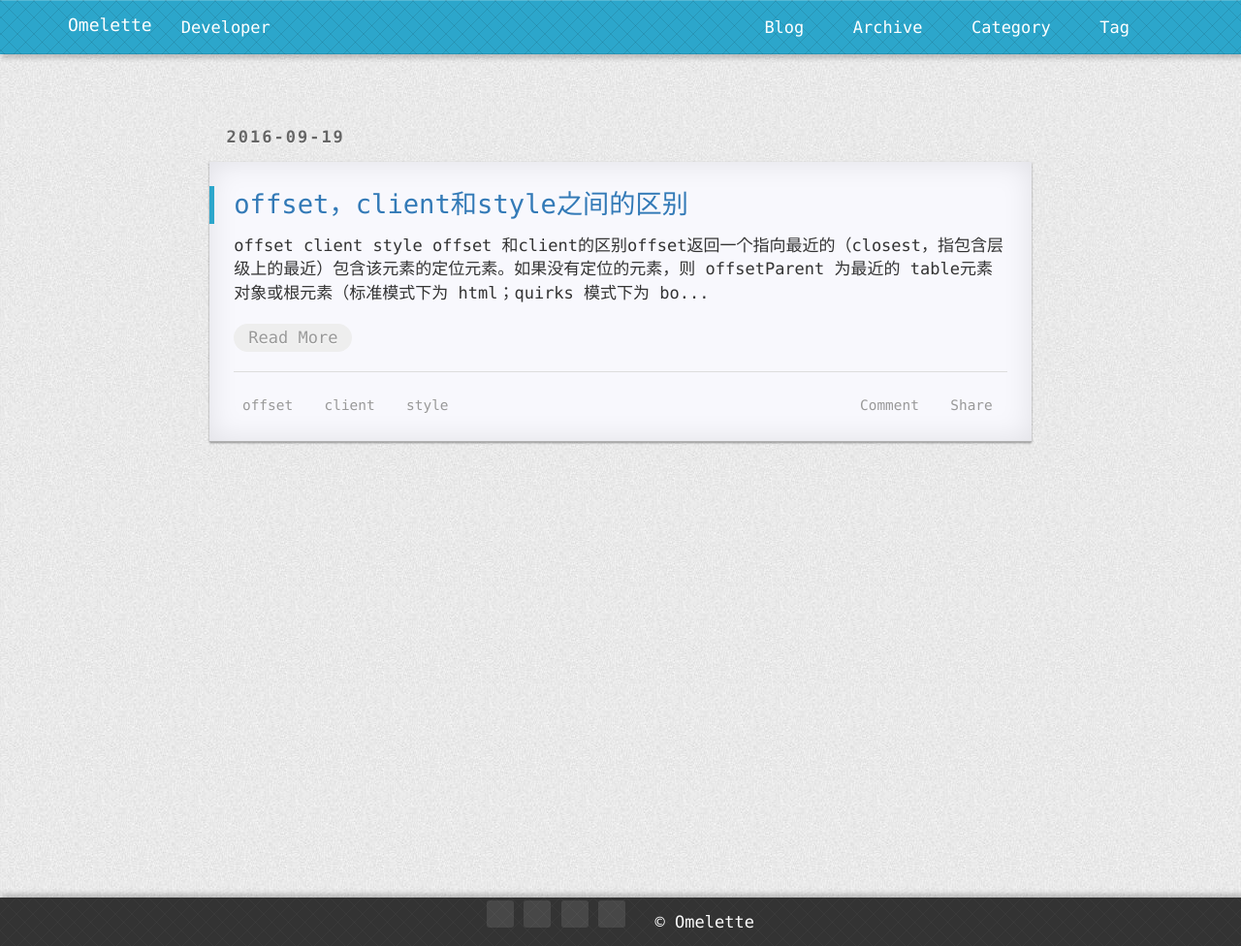
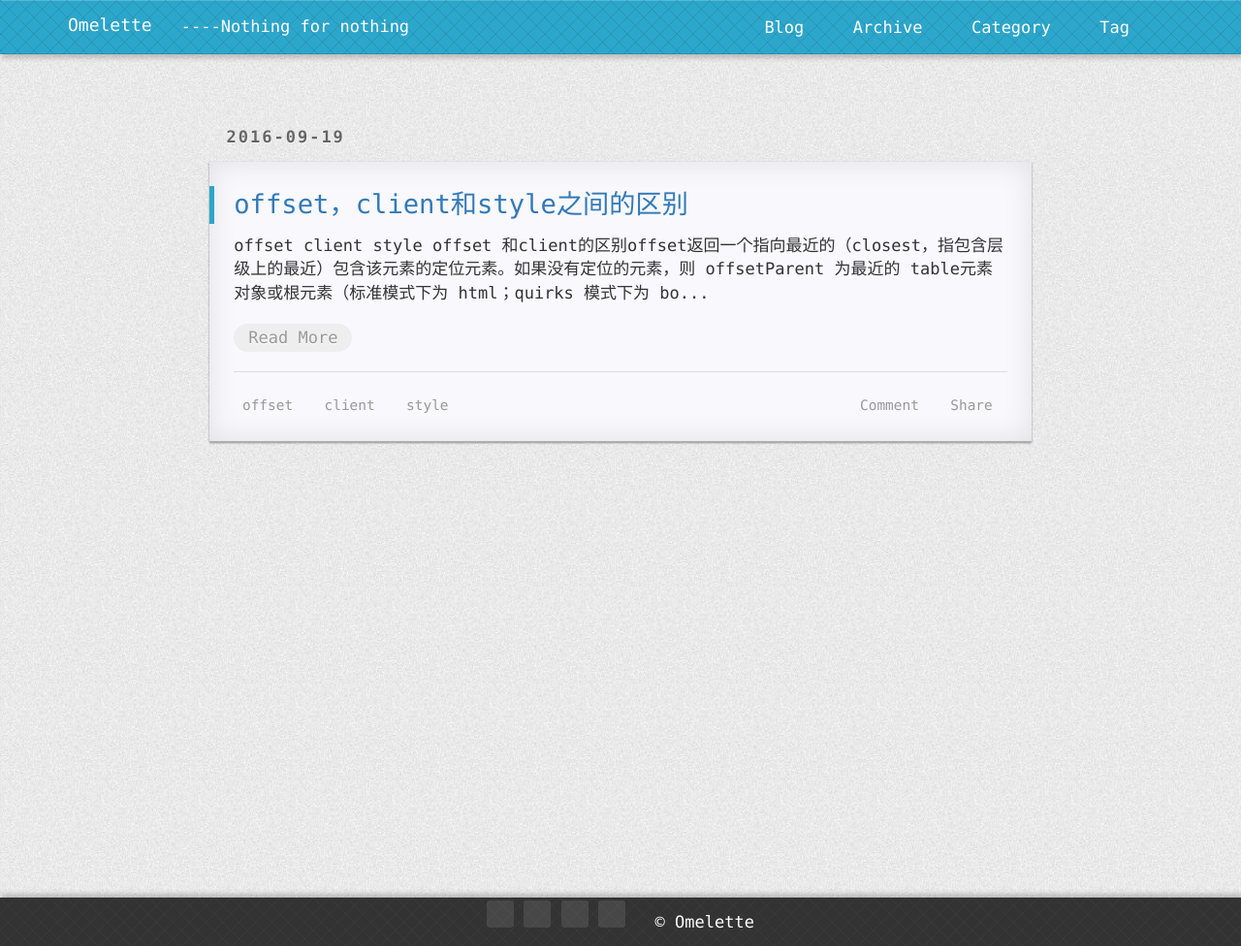
Before and after one commit to vikibone/Ooomelette.github.io, a Jekyll site: the page built from index.html, in a window 1280 px wide. Shown: the whole page at 97% size. Built offline with Jekyll 4.4.1, drawn with Linux system fonts in a browser that asks for light colours; nearby versions of some CDN libraries; the list of posts is cut into pages by our own code; comment, search, counter and statistics services are not loaded; a style sheet for code colours, icons or effects is not loaded.

Commit message:
fixed bug

```diff
--- a/_config.yml
+++ b/_config.yml
@@ -21,6 +21,7 @@ defaults:
     scope:
       path: ""
       type: "posts"
+
     values:
       layout: post
       styles : [highlight.css,post.css]
@@ -30,7 +31,7 @@ defaults:
 
 title: "Omelette"
 email: "yangbo_9@163.com"
-description: "Developer"
+description: "----Nothing for nothing"
 github_username:  "ooomelette"
 # swiftype_searchId: "ncwR9a8S9CTx2q9SgsJm"
 disqus_shortname: "Omelette"
--- a/static/css/style.css
+++ b/static/css/style.css
@@ -38,6 +38,10 @@ layout: null
 .navbar-tiffany .navbar-text,
 .navbar-tiffany .nav>li>a{
     color: #fff;
+}
+
+.navbar-header {
+    line-height: 1.4;
 }
 
 
```
